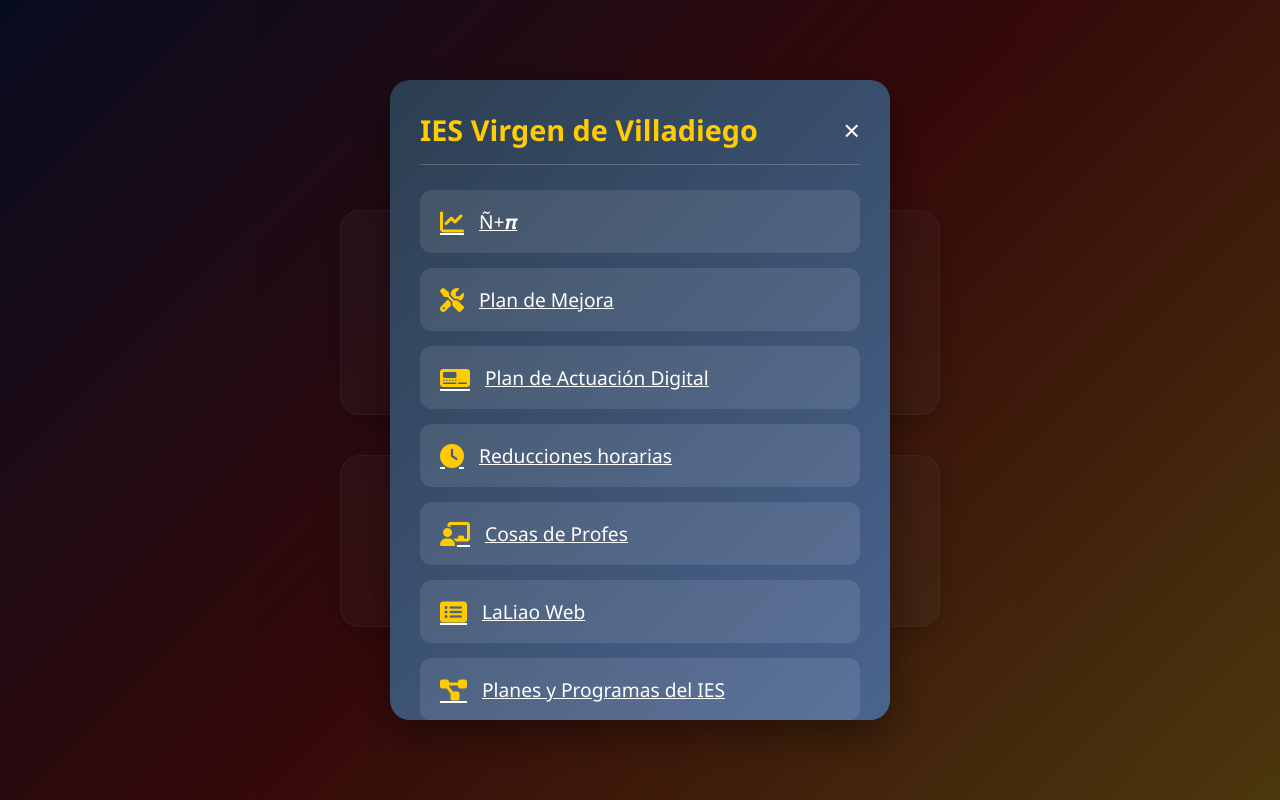
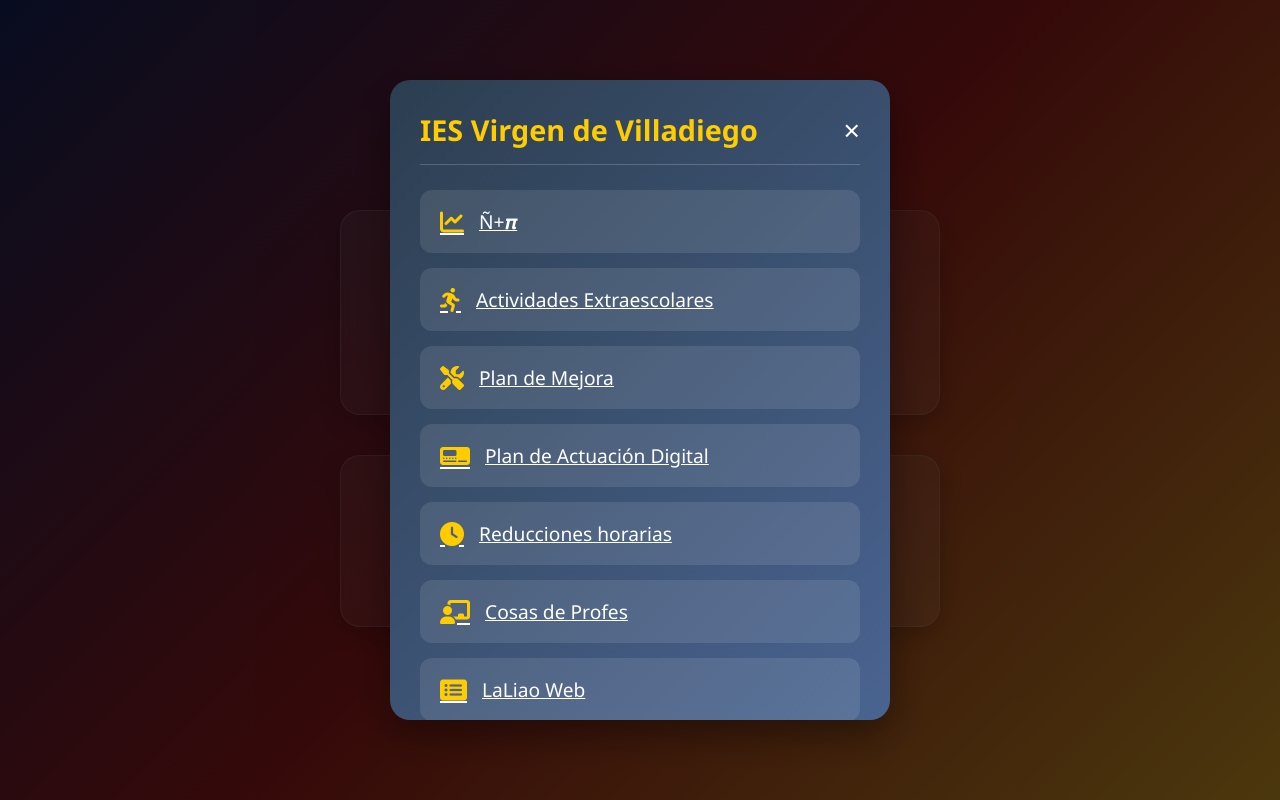
Before and after one commit to angelmicelti/IESModoDios, a plain HTML site: page index.html in a window 1280 px wide. Both pictures are taken after a click on the element "IES". Drawn offline with Linux system fonts and the light colour scheme.

Commit message:
Update index.html

```diff
--- a/index.html
+++ b/index.html
@@ -481,6 +481,10 @@
                     <i class="fas fa-chart-line"></i>
                     <span>Ñ+𝝅</span>
                 </a>
+				<a href="https://angelmicelti.github.io/AACCEE/" target="_blank" class="modal-button">
+                <i class="fas fa-running"></i>
+                <span>Actividades Extraescolares</span>
+				</a>
                 <a href="https://angelmicelti.github.io/PlanDeMejora" target="_blank" class="modal-button">
                     <i class="fas fa-tools"></i>
                     <span>Plan de Mejora</span>
```
